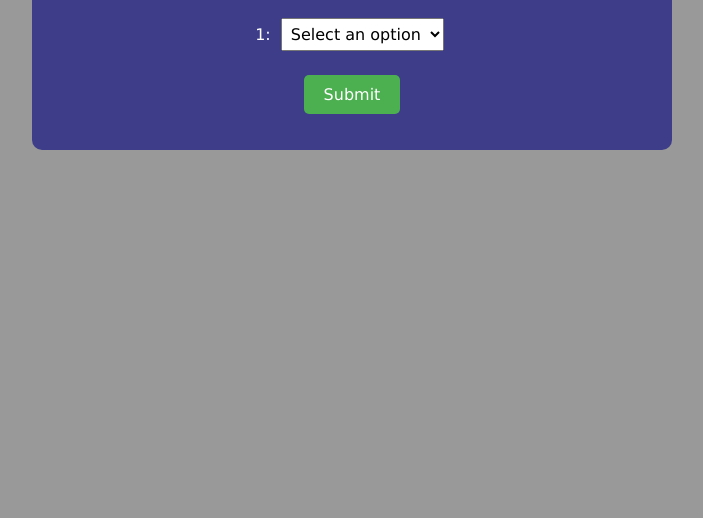
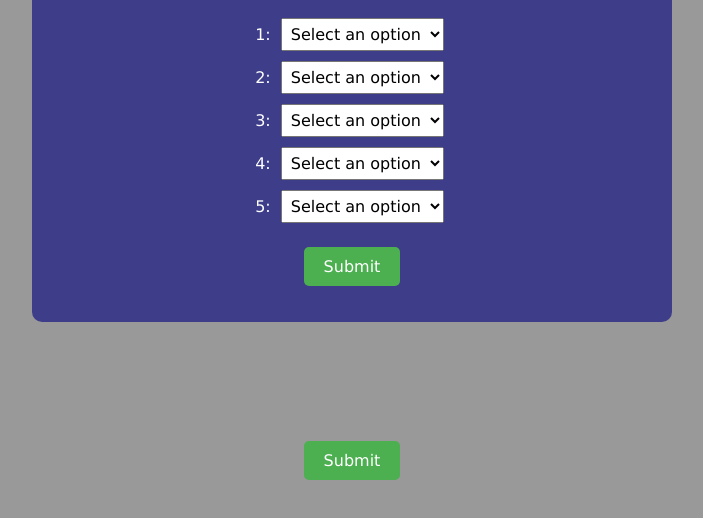
Before and after one commit to abw586/top5, a plain HTML site: page index.html in a window 1280 px wide. Shown: the part 242-760 px from the top of the page, without its empty margins (288-991 px from the left). Drawn offline with Linux system fonts and the light colour scheme.

Commit message:
Update index.html

```diff
--- a/index.html
+++ b/index.html
@@ -48,14 +48,91 @@
       <select id="city1" name="city1">
         <option value="" selected disabled>Select an option</option>
         <option value="NY">New York</option>
+        <option value="San Francisco">San Francisco</option>
         <option value="LA">Los Angeles</option>
         <option value="Chicago">Chicago</option>
+        <option value="Philadelphia">Philadelphia</option>
         <option value="Houston">Houston</option>
         <option value="Phoenix">Phoenix</option>
+        <option value="Atlanta">Atlanta</option>
+        <option value="Detroit">Detroit</option>
+        <option value="Dallas">Dallas</option>
       </select>
+      <span id="city1Result"></span>
     </div>
-    <!-- Repeat the same structure for city2 to city5 -->
-
+    <div>
+      <label for="city2">2:</label>
+      <select id="city2" name="city2">
+        <option value="" selected disabled>Select an option</option>
+        <option value="NY">New York</option>
+        <option value="San Francisco">San Francisco</option>
+        <option value="LA">Los Angeles</option>
+        <option value="Chicago">Chicago</option>
+        <option value="Philadelphia">Philadelphia</option>
+        <option value="Houston">Houston</option>
+        <option value="Phoenix">Phoenix</option>
+        <option value="Atlanta">Atlanta</option>
+        <option value="Detroit">Detroit</option>
+        <option value="Dallas">Dallas</option>
+      </select>
+      <span id="city2Result"></span>
+    </div>
+    <div>
+      <label for="city3">3:</label>
+      <select id="city3" name="city3">
+        <option value="" selected disabled>Select an option</option>
+        <option value="NY">New York</option>
+        <option value="San Francisco">San Francisco</option>
+        <option value="LA">Los Angeles</option>
+        <option value="Chicago">Chicago</option>
+        <option value="Philadelphia">Philadelphia</option>
+        <option value="Houston">Houston</option>
+        <option value="Phoenix">Phoenix</option>
+        <option value="Atlanta">Atlanta</option>
+        <option value="Detroit">Detroit</option>
+        <option value="Dallas">Dallas</option>
+      </select>
+      <span id="city3Result"></span>
+    </div>
+    <div>
+      <label for="city4">4:</label>
+      <select id="city4" name="city4">
+        <option value="" selected disabled>Select an option</option>
+        <option value="NY">New York</option>
+        <option value="San Francisco">San Francisco</option>
+        <option value="LA">Los Angeles</option>
+        <option value="Chicago">Chicago</option>
+        <option value="Philadelphia">Philadelphia</option>
+        <option value="Houston">Houston</option>
+        <option value="Phoenix">Phoenix</option>
+        <option value="Atlanta">Atlanta</option>
+        <option value="Detroit">Detroit</option>
+        <option value="Dallas">Dallas</option>
+      </select>
+      <span id="city4Result"></span>
+    </div>
+    <div>
+      <label for="city5">5:</label>
+      <select id="city5" name="city5">
+        <option value="" selected disabled>Select an option</option>
+        <option value="NY">New York</option>
+        <option value="San Francisco">San Francisco</option>
+        <option value="LA">Los Angeles</option>
+        <option value="Chicago">Chicago</option>
+        <option value="Philadelphia">Philadelphia</option>
+        <option value="Houston">Houston</option>
+        <option value="Phoenix">Phoenix</option>
+        <option value="Atlanta">Atlanta</option>
+        <option value="Detroit">Detroit</option>
+        <option value="Dallas">Dallas</option>
+      </select>
+      <span id="city5Result"></span>
+    </div>
+    <br>
+    <button type="button" onclick="checkGuess()">Submit</button>
+  </form>
+  <p id="result"></p>
+</div>
     <br>
     <button type="button" onclick="checkGuess()">Submit</button>
   </form>
```
